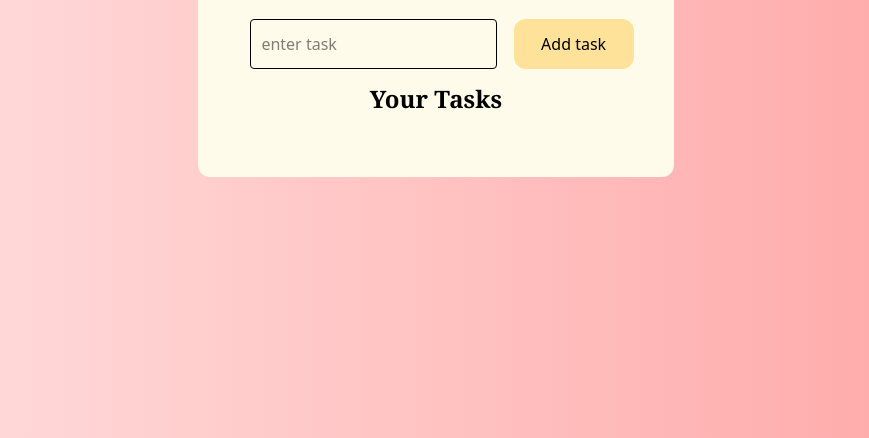
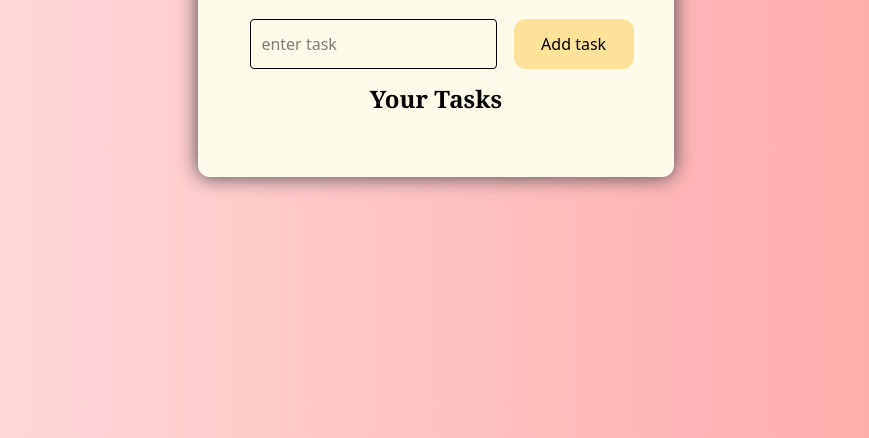
Before and after one commit to Dhayakaran-B/ToDo-list, a plain HTML site: page index.html in a window 1280 px wide. Shown: the part 362-800 px from the top of the page, without its empty margins (204-1073 px from the left). Drawn offline with Linux system fonts and the light colour scheme.

Commit message:
Update index.html

```diff
--- a/index.html
+++ b/index.html
@@ -11,6 +11,7 @@
     class="bg-gradient-to-r from-red-100 to-red-300 w-full min-h-screen flex flex-col items-center justify-center bg"
   >
     <div
+      style="box-shadow: 0px 0px 20px rgb(67, 67, 75)"
       class="p-[40px] bg-amber-50 flex flex-col items-center justify-center rounded-xl"
     >
       <h1
```
